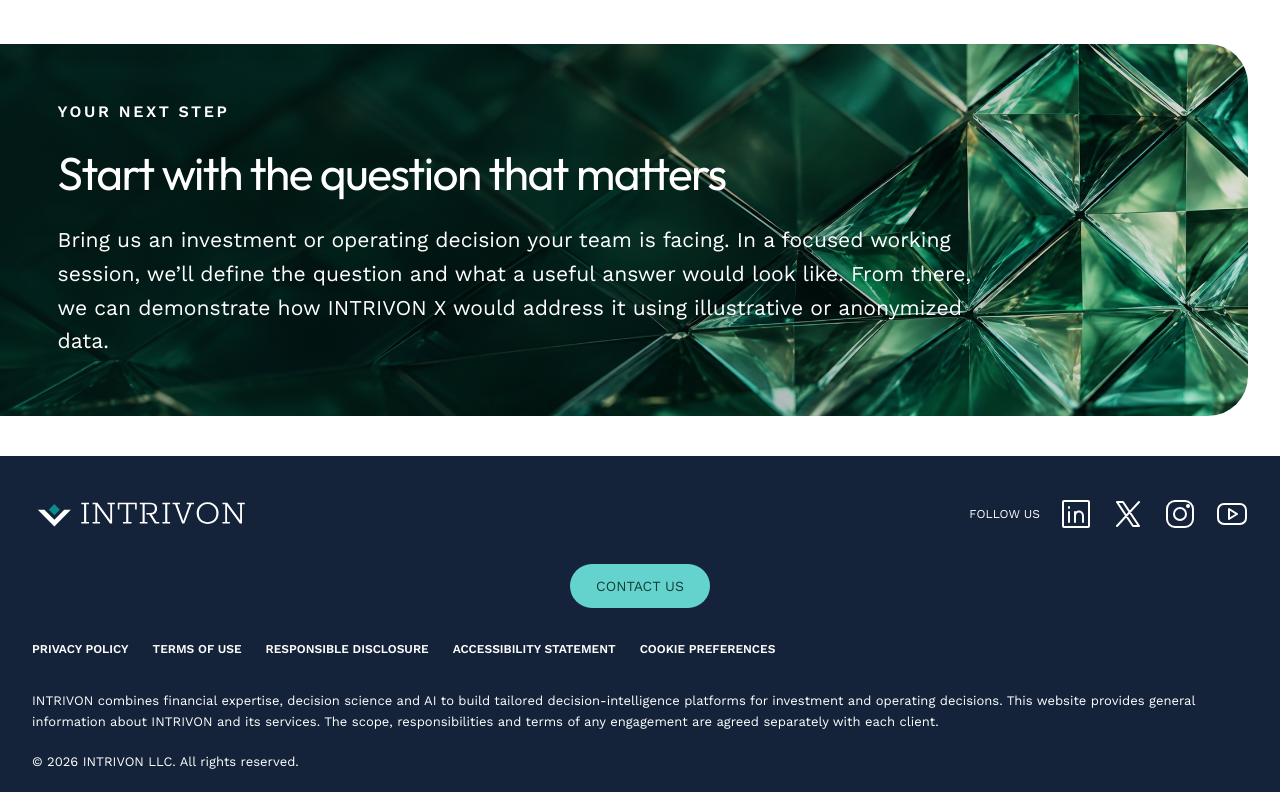
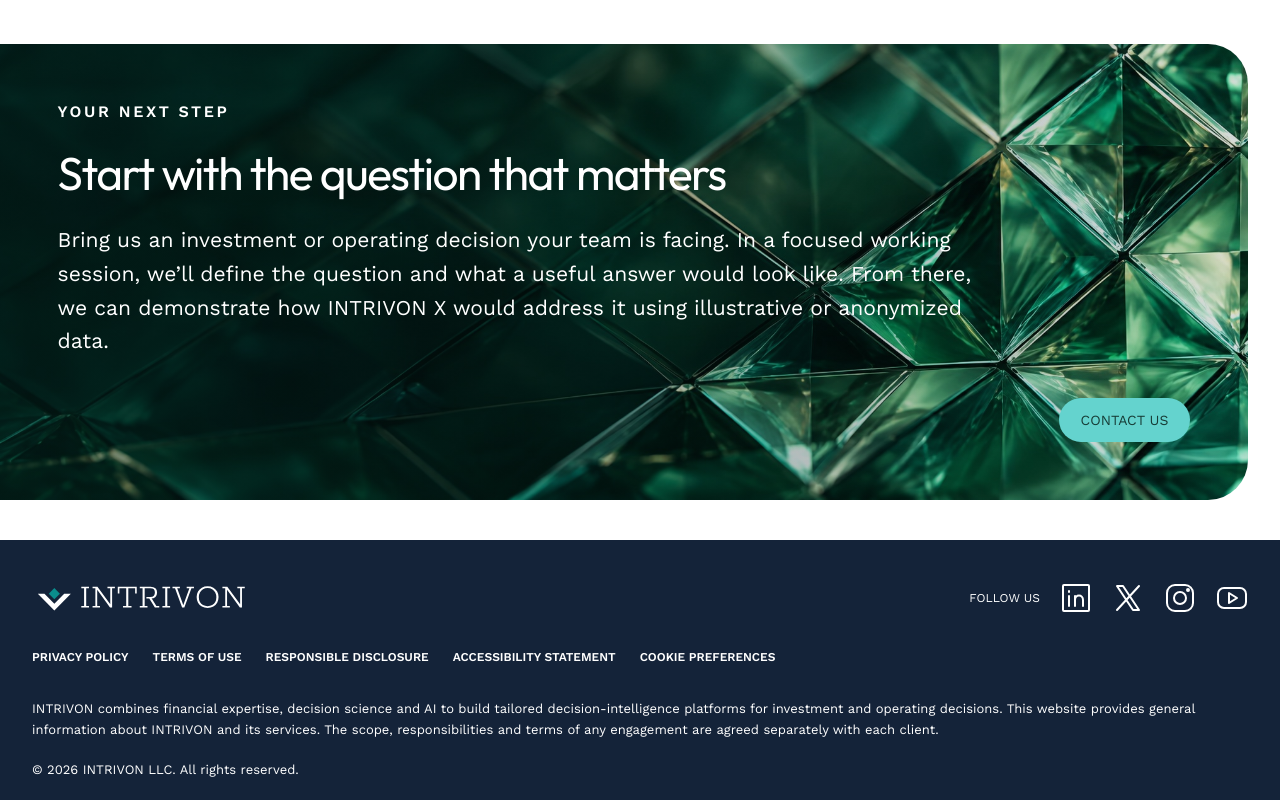
Before and after one commit to tsomig/intrivon, a plain HTML site: page index.html in a window 1280 px wide. Shown: the part 7985-8785 px from the top of the page. Drawn offline with Linux system fonts and the light colour scheme.

Commit message:
Restore CONTACT US button to the "Your next step" card; remove footer copy
Reverts the placement change from PR #11. The recipients and provider
changes (Web3Forms, mailto fallbacks) are untouched.

Co-Authored-By: Claude Fable 5.1 <noreply@anthropic.com>
Claude-Session: https://claude.ai/code/session_01FSbdr86fuos7gi5SYREh4k

```diff
--- a/assets/footer.css
+++ b/assets/footer.css
@@ -6,11 +6,3 @@ footer.intrivon-footer{background:#142339;color:#fff;padding:36px 0 20px;font:40
 .intrivon-footer .footer-policies a:hover,.intrivon-footer .footer-policies a:focus-visible{color:#64d3ce}
 .intrivon-footer .footer-policies a:hover::after,.intrivon-footer .footer-policies a:focus-visible::after{transform:scaleX(1)}
 @media(prefers-reduced-motion:reduce){.intrivon-footer .footer-policies a,.intrivon-footer .footer-policies a::after{transition:none}}
-
-/* Contact button, centred below the FOLLOW US row (same pill style as the former next-step button). */
-.footer-contact{display:flex;justify-content:center;margin:0 0 32px}
-.intrivon-footer .footer-contact-button{display:inline-flex;align-items:center;justify-content:center;min-height:44px;padding:11px 26px;border-radius:999px;color:#173c36;background:var(--aqua);font:400 .875rem/1.3 var(--sans);text-decoration:none;transition:background .2s}
-.intrivon-footer .footer-contact-button:hover{background:#8fe3df;color:#173c36}
-.intrivon-footer .footer-contact-button:focus-visible{outline:2px solid #fff;outline-offset:4px}
-@media(max-width:700px){.footer-contact{margin-bottom:26px}}
-@media(prefers-reduced-motion:reduce){.intrivon-footer .footer-contact-button{transition:none}}
--- a/index.html
+++ b/index.html
@@ -615,6 +615,7 @@ button,.text-link,.btn,.button{font-weight:700}
     <div class="eyebrow">Your next step</div>
     <h2 id="next-step-title">Start with the question that matters</h2>
     <p>Bring us an investment or operating decision your team is facing. In a focused working session, we’ll define the question and what a useful answer would look like. From there, we can demonstrate how INTRIVON X would address it using illustrative or anonymized data.</p>
+    <div class="next-step-actions"><a class="next-step-contact" href="mailto:vtri@intrivon.com,gts@intrivon.com" data-contact-open aria-haspopup="dialog" aria-controls="contact-dialog">CONTACT US</a></div>
   </div></div>
 </section>
 </main>
@@ -622,7 +623,6 @@ button,.text-link,.btn,.button{font-weight:700}
 <footer class="intrivon-footer">
 <div class="footer-shell">
 <div class="footer-top"><a class="footer-logo" href="#top" aria-label="INTRIVON home"><img src="assets/intrivon-logo-footer.svg" alt="INTRIVON" width="310" height="45" loading="lazy"></a><div class="footer-social"><span>FOLLOW US</span><span class="footer-social-pending" role="img" aria-label="LinkedIn: official link not yet available" title="LinkedIn — official link pending"><svg viewBox="0 0 32 32" aria-hidden="true"><rect x="3" y="3" width="26" height="26" rx="1"/><path d="M9 14v10M9 9v1M15 24V14m0 4c0-6 8-6 8 0v6"/></svg></span><span class="footer-social-pending" role="img" aria-label="X: official link not yet available" title="X — official link pending"><svg viewBox="0 0 32 32" aria-hidden="true"><path d="M5 4h6l16 24h-6L5 4zm22 0L5 28"/></svg></span><span class="footer-social-pending" role="img" aria-label="Instagram: official link not yet available" title="Instagram — official link pending"><svg viewBox="0 0 32 32" aria-hidden="true"><rect x="3" y="3" width="26" height="26" rx="8"/><circle cx="16" cy="16" r="6"/><circle cx="24" cy="8" r="1"/></svg></span><span class="footer-social-pending" role="img" aria-label="YouTube: official link not yet available" title="YouTube — official link pending"><svg viewBox="0 0 32 32" aria-hidden="true"><rect x="2" y="6" width="28" height="20" rx="6"/><path d="m13 11 8 5-8 5z"/></svg></span></div></div>
-<div class="footer-contact"><a class="footer-contact-button" href="mailto:vtri@intrivon.com,gts@intrivon.com" data-contact-open aria-haspopup="dialog" aria-controls="contact-dialog">CONTACT US</a></div>
 <nav class="footer-policies" aria-label="Policies and website information"><a href="policies.html#privacy">Privacy Policy</a><a href="policies.html#terms">Terms of Use</a><a href="policies.html#security">Responsible Disclosure</a><a href="policies.html#accessibility">Accessibility Statement</a><a href="policies.html#cookies">Cookie Preferences</a></nav>
 <div class="footer-notices"><p>INTRIVON combines financial expertise, decision science and AI to build tailored decision-intelligence platforms for investment and operating decisions. This website provides general information about INTRIVON and its services. The scope, responsibilities and terms of any engagement are agreed separately with each client.</p></div>
 <p class="footer-copyright">© 2026 INTRIVON LLC. All rights reserved.</p>
```
